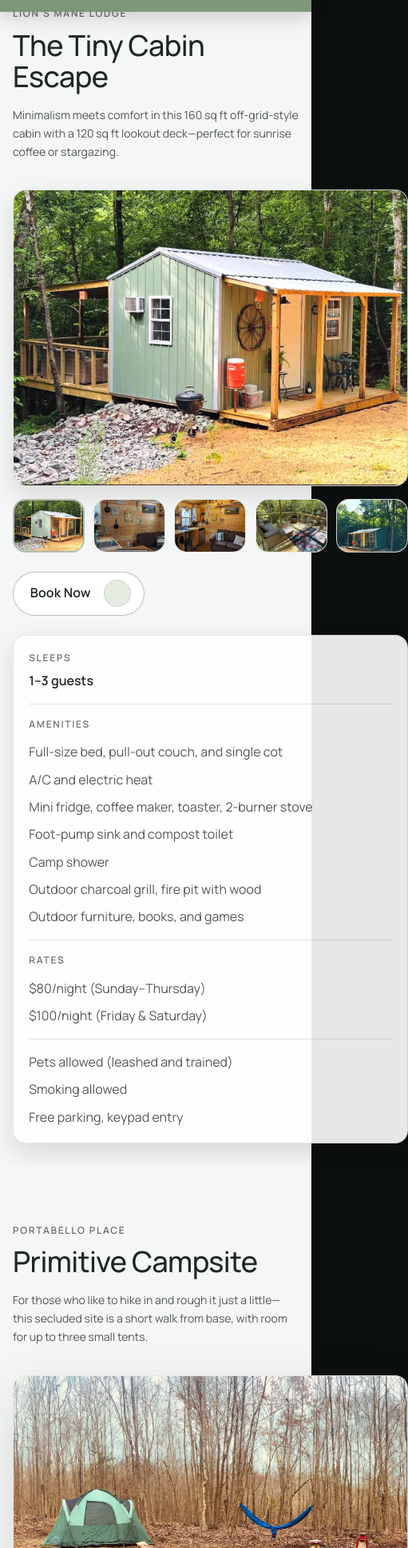
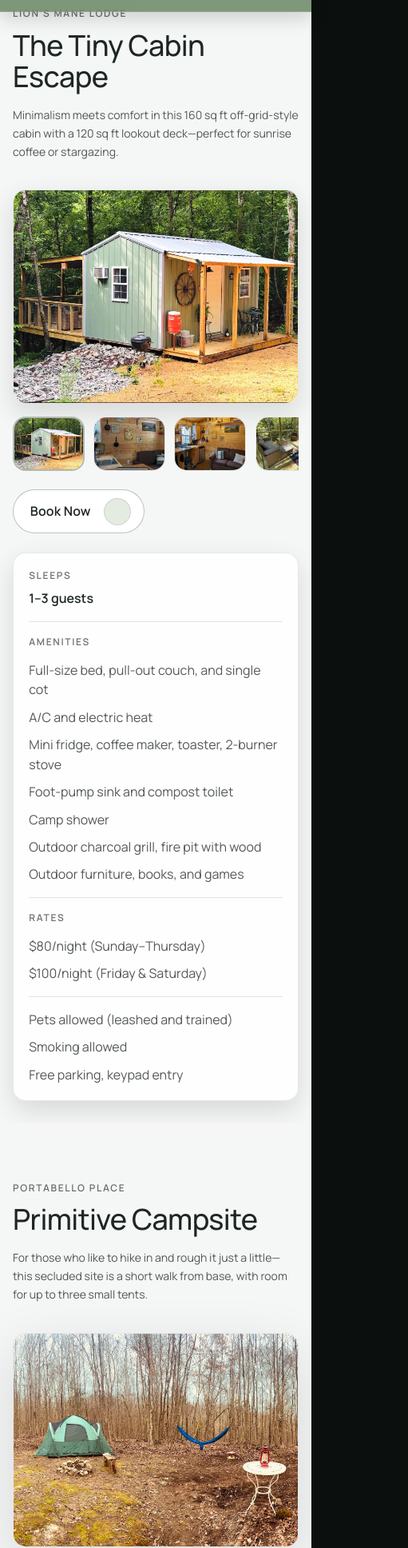
Before and after one commit to JaccobStanton/homestead_ministries, a React (Vite) app: page /accommodations in a window 390 px wide. Shown: the part 64-2000 px from the top of the page at 80% size, 511 px wide, since content can reach past the window. Built offline with nearby package versions, Linux system fonts and the light colour scheme; some icons are missing.

Commit message:
Applied mobile overflow fixes to both detail pages so the main image, thumbnails, and text card stay within the viewport.

```diff
--- a/src/components/accomodations/LionManesLodge.jsx
+++ b/src/components/accomodations/LionManesLodge.jsx
@@ -142,9 +142,11 @@ export default function LionManesLodge() {
             alignItems: "start",
           }}
         >
-          <Box>
+          <Box sx={{ minWidth: 0 }}>
             <Box
               sx={{
+                width: "100%",
+                maxWidth: "100%",
                 borderRadius: "var(--radius)",
                 overflow: "hidden",
                 border: "1px solid rgba(16,28,22,0.10)",
@@ -173,6 +175,8 @@ export default function LionManesLodge() {
             <Box
               sx={{
                 mt: 2,
+                width: "100%",
+                maxWidth: "100%",
                 display: "flex",
                 gap: 1.4,
                 overflowX: "auto",
@@ -231,6 +235,8 @@ export default function LionManesLodge() {
 
           <Box
             sx={{
+              minWidth: 0,
+              maxWidth: "100%",
               borderRadius: "var(--radius)",
               border: "1px solid rgba(16,28,22,0.10)",
               backgroundColor: "rgba(255,255,255,0.90)",
--- a/src/components/accomodations/PortabelloPlace.jsx
+++ b/src/components/accomodations/PortabelloPlace.jsx
@@ -150,9 +150,11 @@ export default function PortabelloPlace() {
             alignItems: "start",
           }}
         >
-          <Box>
+          <Box sx={{ minWidth: 0 }}>
             <Box
               sx={{
+                width: "100%",
+                maxWidth: "100%",
                 borderRadius: "var(--radius)",
                 overflow: "hidden",
                 border: "1px solid rgba(16,28,22,0.10)",
@@ -181,6 +183,8 @@ export default function PortabelloPlace() {
             <Box
               sx={{
                 mt: 2,
+                width: "100%",
+                maxWidth: "100%",
                 display: "flex",
                 gap: 1.4,
                 overflowX: "auto",
@@ -239,6 +243,8 @@ export default function PortabelloPlace() {
 
           <Box
             sx={{
+              minWidth: 0,
+              maxWidth: "100%",
               borderRadius: "var(--radius)",
               border: "1px solid rgba(16,28,22,0.10)",
               backgroundColor: "rgba(255,255,255,0.90)",
```
